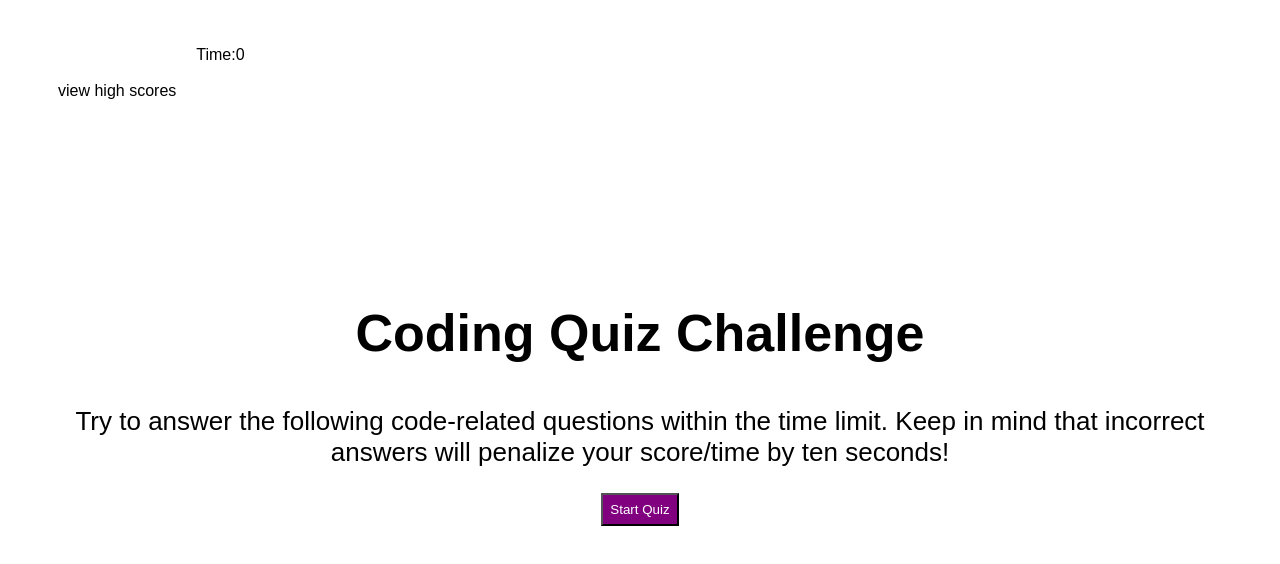
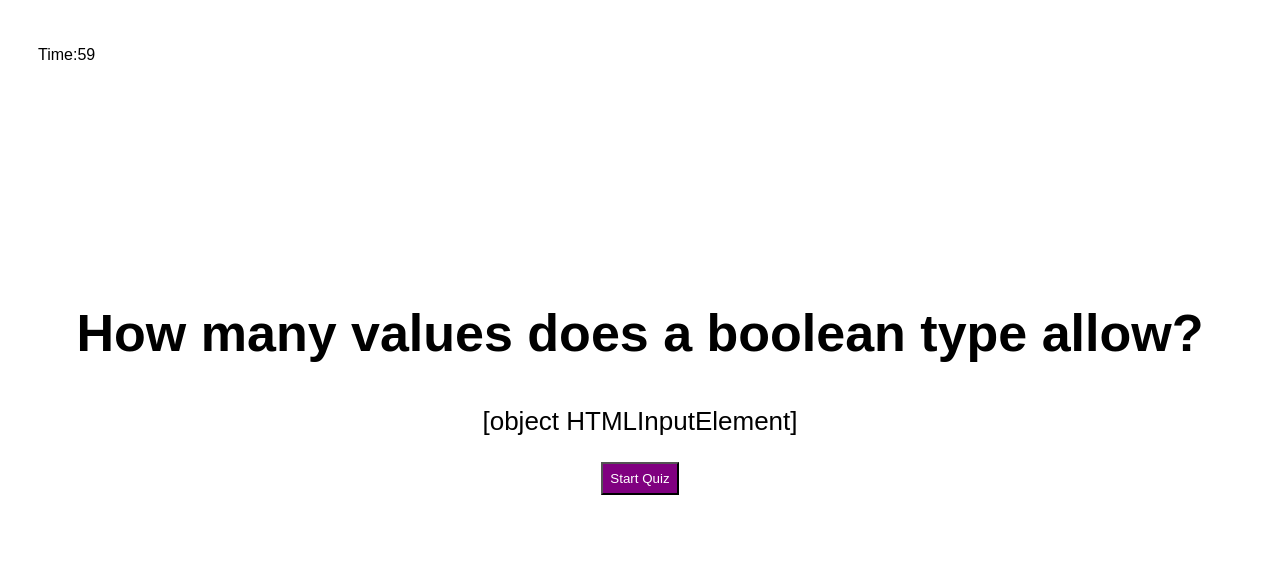
Before and after one commit to alecs2art/timed-quiz, a plain HTML site: page index.html in a window 1280 px wide. Both pictures are taken after a click on the button "Start Quiz". Drawn offline with Linux system fonts and the light colour scheme.

Commit message:
created var and timer function

```diff
--- a/assets/css/style.css
+++ b/assets/css/style.css
@@ -29,7 +29,7 @@ h1 {
 
 article {
     font-size: 26px;
-    padding: ;
+
 }
 
 button {
--- a/assets/js/script.js
+++ b/assets/js/script.js
@@ -1,7 +1,17 @@
 
 var quizButton = document.querySelector('.start-quiz');
 
-var timer = 0;
+var quizBox = document.querySelector('.quiz-section');
+
+var questionLine = document.querySelector('.title');
+
+var choiceLine = document.querySelector('.text')
+
+var timeDisplay = document.querySelector('.time');
+
+var timer = 60;
+
+
 
 var questions = [
     {
@@ -30,6 +40,33 @@ var questions = [
 
 ];
 
-quizButton.addEventListener('click', function() {
+ function startTimer() {
+     var counter = setInterval(function() {
+         if (timer >= 0) {
+             timeDisplay.textContent = 'Time:' + timer
+             timer--;
+         } else {
+             timeDisplay.textContent = "";
+             clearInterval(counter);
+         }
+     }, 1000);
+    }
 
-    for (var i = 0; i < questions.length; i++) {
+
+    quizButton.addEventListener('click', function() {
+
+        startTimer();
+
+        for(var i =0; i < questions.length; i++) {
+
+
+            questionLine.innerHTML = questions[i].question;
+
+            var form = document.createElement("input");
+            form.setAttribute("type", "radio");
+
+
+            choiceLine.innerHTML = form;
+
+       }
+    });
--- a/index.html
+++ b/index.html
@@ -11,21 +11,21 @@
 
     <header>
         <div>
-            <p class="high-scores">
+            <!-- <p class="high-scores">
                 view high scores
-            </p>
+            </p> -->
 
             <p class="time">
-                Time:0
+
             </p>
         </div>
     </header>
 
-    <section>
+    <section class="quiz-section">
 
-        <h1>Coding Quiz Challenge</h1>
+        <h1 class="title">Coding Quiz Challenge</h1>
 
-        <article>
+        <article class="text">
             Try to answer the following code-related questions within the time limit. Keep in mind that incorrect answers will penalize your score/time by ten seconds!
         </article>
 
```
